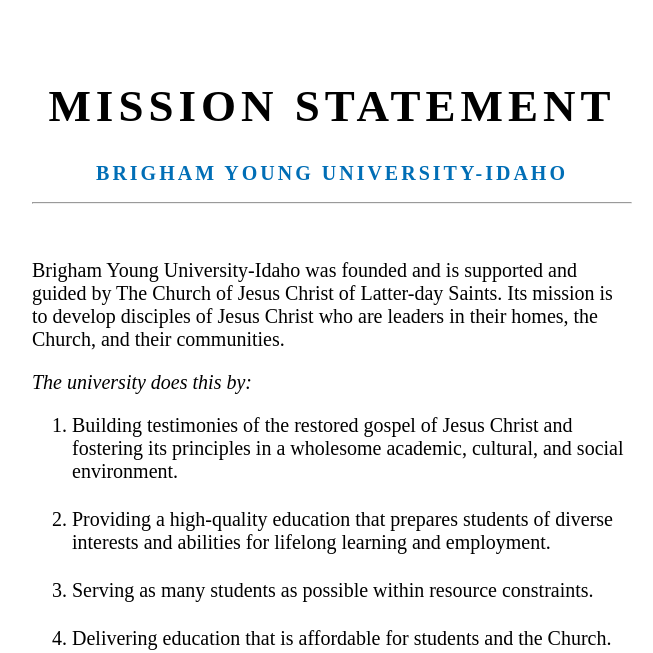
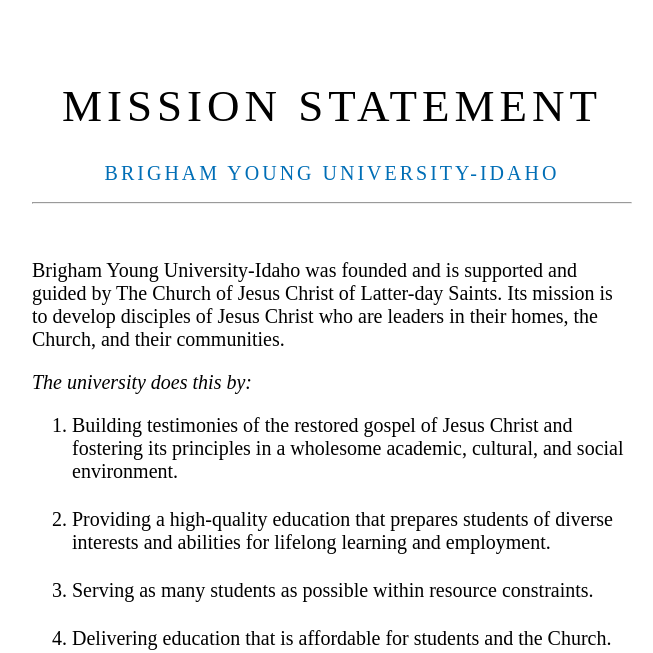
Before and after one commit to RebeccaHanks/WDD-131, a plain HTML site: page week 2/mission/index.html in a window 1280 px wide. Shown: the top 653 px of the page, without its empty margins (308-961 px from the left). Drawn offline with Linux system fonts and the light colour scheme.

Commit message:
text weight

```diff
--- a/week 2/mission/styles.css
+++ b/week 2/mission/styles.css
@@ -9,11 +9,13 @@ header{
 .title > h1 {
     font-size: 45px;
     letter-spacing: 5px;
+    font-weight: 175;
 }
 .title > h2 {
     color: #006EB6;
     font-size: 20px;
     letter-spacing: 3px;
+    font-weight: 300;
 }
 
 /*.title > hr {
```
